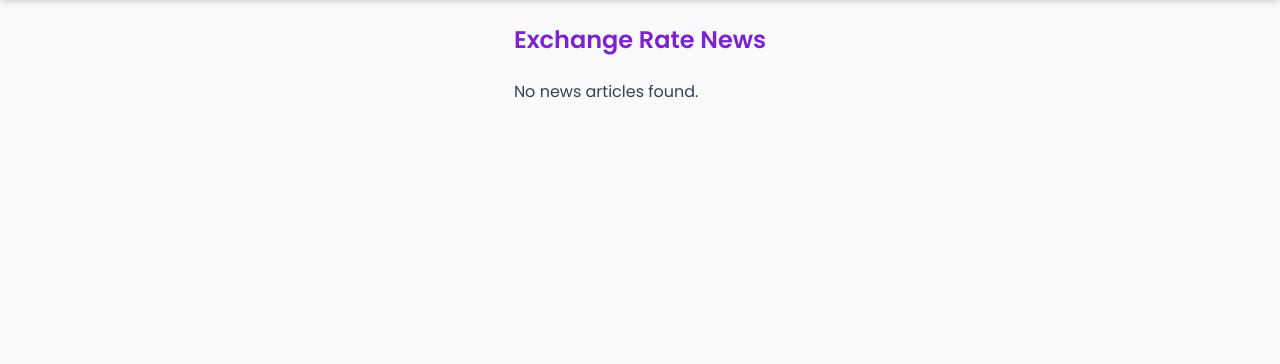
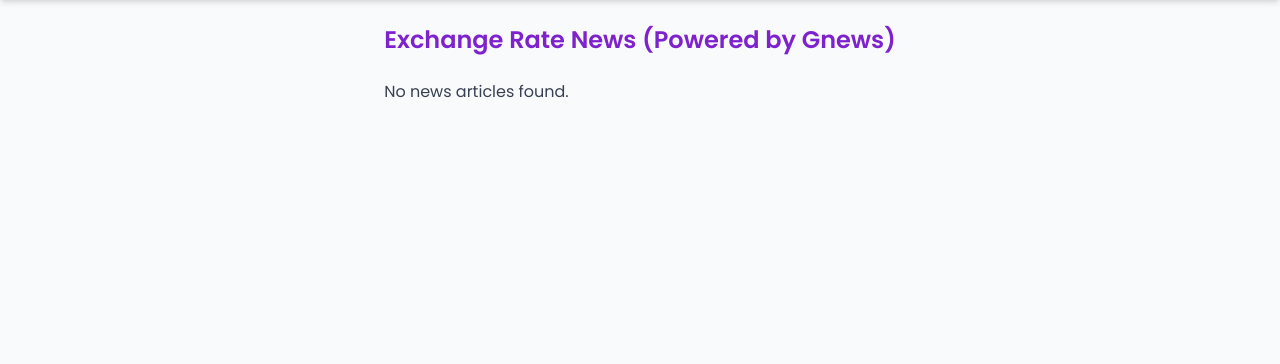
Before and after one commit to shivang-pandya/MoneyPulse, a Django app: template converter/templates/news.html in a window 1280 px wide. Shown: the part 56-420 px from the top of the page. Run offline with Django 5.2, Linux system fonts and the light colour scheme; the template is opened without the code that fills it, so the values that code supplies are empty; some libraries are stand-ins or nearby versions.

Commit message:
just a change

```diff
--- a/converter/templates/news.html
+++ b/converter/templates/news.html
@@ -25,7 +25,7 @@
   {% include 'auth_navbar.html' %}
 
   <main class="flex-grow max-w-3xl mx-auto p-6">
-    <h1 class="text-2xl font-bold text-purple-700 mb-6 text-center">Exchange Rate News</h1>
+    <h1 class="text-2xl font-bold text-purple-700 mb-6 text-center">Exchange Rate News (Powered by Gnews)</h1>
 
     {% if error_message %}
       <p class="text-red-600">{{ error_message }}</p>
```
